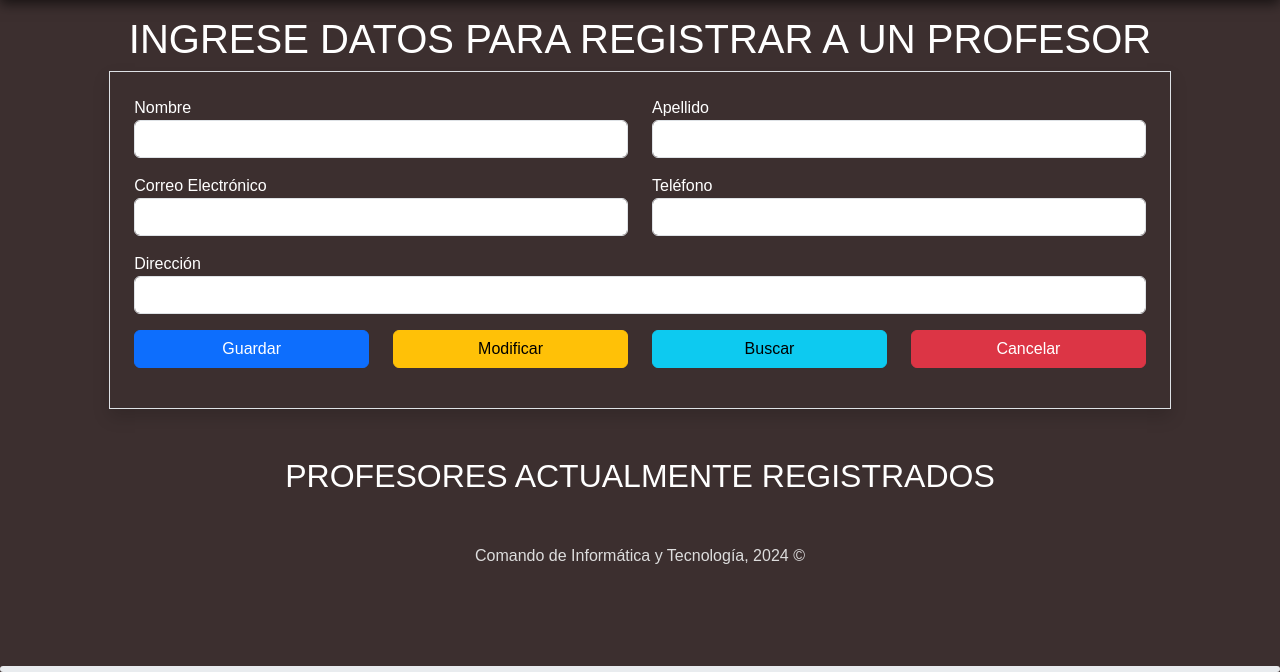
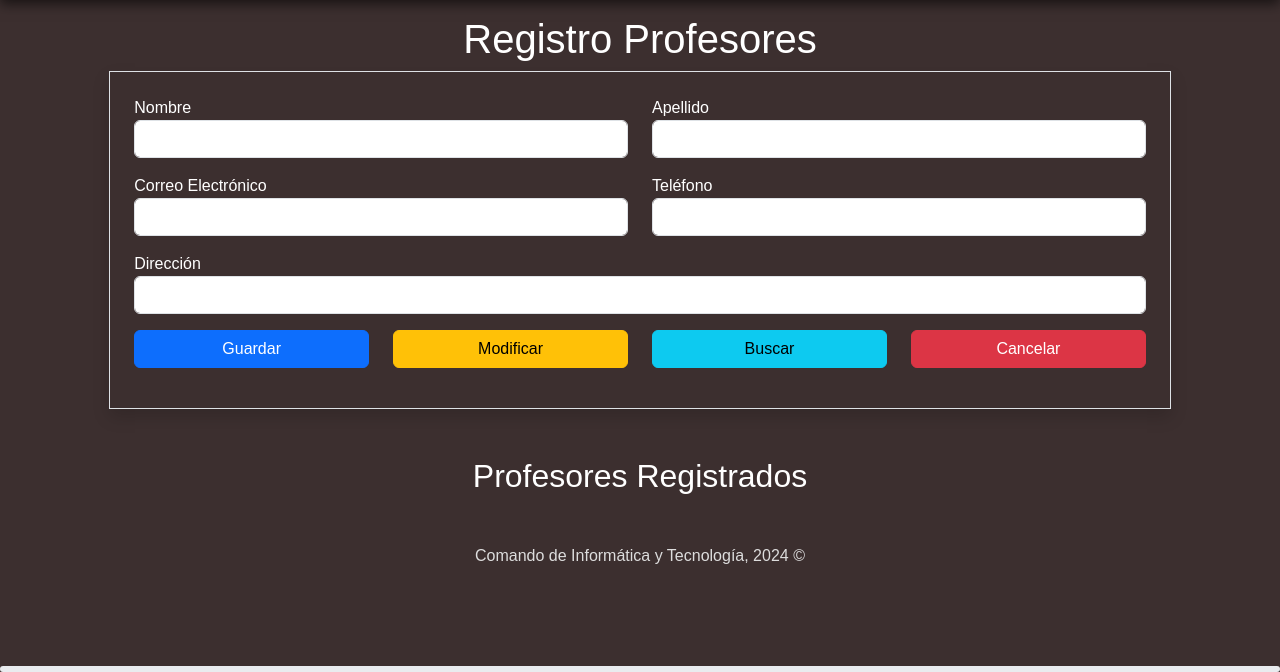
Before and after one commit to Projects-team-66/igc_final, a PHP site: template views/profesores/index.php in a window 1280 px wide. Shown: the part 128-800 px from the top of the page. Run offline with PHP 8.4, Linux system fonts and the light colour scheme; the template is opened without the code that fills it, so the values that code supplies are empty.

Commit message:
CORRECION EN LA VISTA PROFESORES

```diff
--- a/views/profesores/index.php
+++ b/views/profesores/index.php
@@ -1,4 +1,4 @@
-<h1 class="text-center">INGRESE DATOS PARA REGISTRAR A UN PROFESOR</h1>
+<h1 class="text-center">Registro Profesores</h1>
 <div class="row justify-content-center mb-5">
 <form id="formularioProfesor" class="border shadow p-4 col-lg-10">
         <input type="hidden" name="profesor_id" id="profesor_id">
@@ -45,7 +45,7 @@
     </form>
 </div>
 
-<h2 class="text-center">PROFESORES ACTUALMENTE REGISTRADOS</h2>
+<h2 class="text-center">Profesores Registrados</h2>
 <div class="row justify-content-center">
     <div class="col table-responsive">
         <table id="tablaProfesor" class="table table-bordered table-hover">
```
